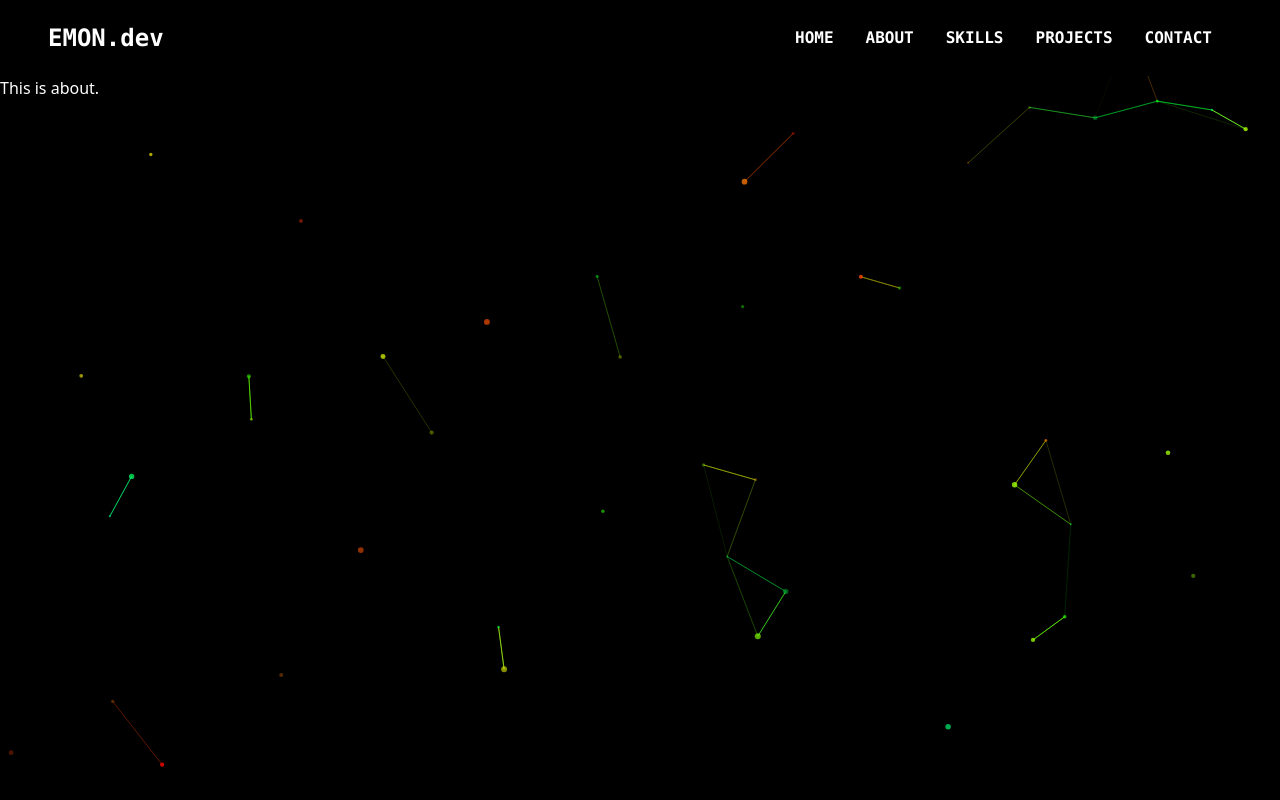
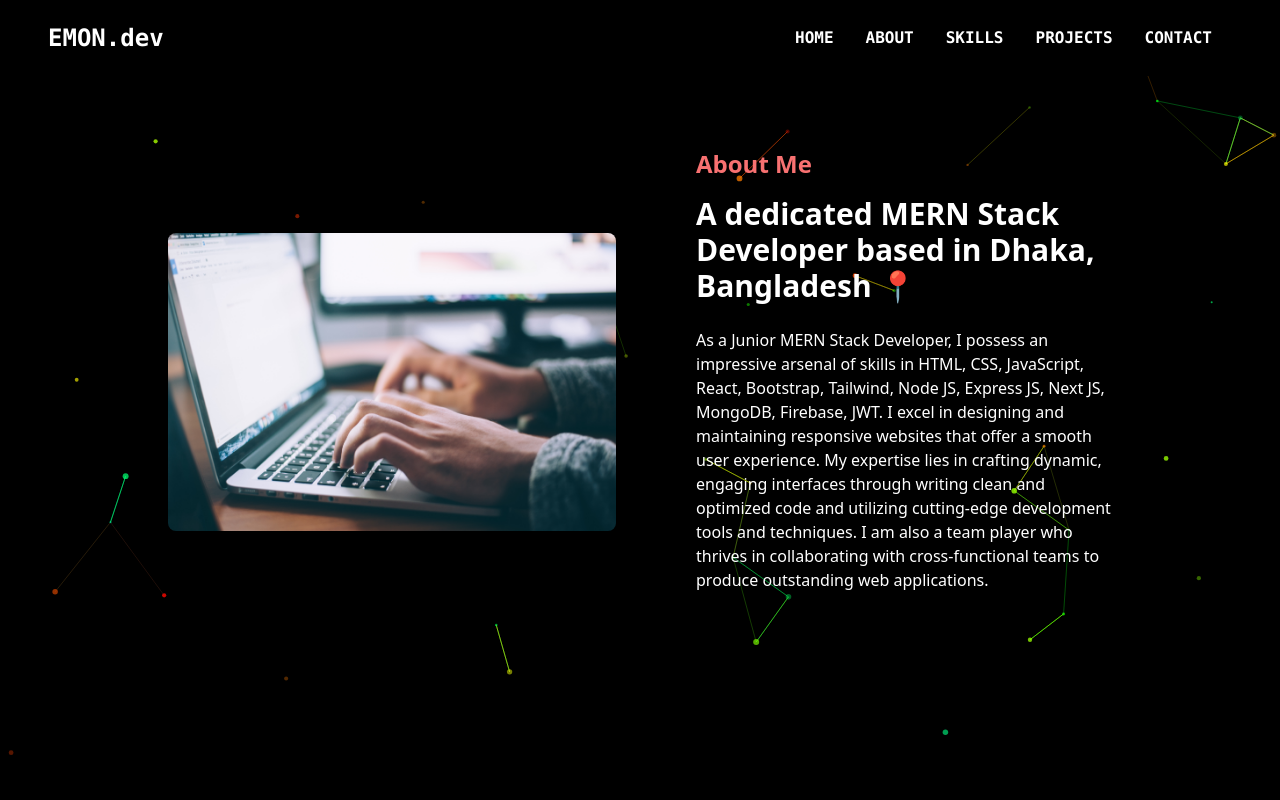
Before and after one commit to jfmemon/vite-portfolio, a React (Vite) app: page /about in a window 1280 px wide. Built offline with nearby package versions, Linux system fonts and the light colour scheme.

Commit message:
about page done

```diff
--- a/src/Pages/About/About.jsx
+++ b/src/Pages/About/About.jsx
@@ -1,8 +1,18 @@
-
+import aboutImage from '../../assets/Images/about.jpg';
 const About = () => {
     return (
         <div className="text-white">
-            <h3>This is about.</h3>
+            <div className="hero lg:mt-14">
+                <div className="hero-content flex-col lg:flex-row lg:gap-20">
+                    <img src={aboutImage} className="max-w-md rounded-lg shadow-2xl hover:scale-110 transition duration-500 cursor-pointer" />
+                    <div className='w-1/3'>
+                        <h3 className="text-2xl font-bold text-red-400">About Me</h3>
+                        <h3 className='text-3xl font-bold mt-4'>A dedicated MERN Stack Developer
+                            based in Dhaka, Bangladesh 📍</h3>
+                        <p className="py-6">As a Junior MERN Stack Developer, I possess an impressive arsenal of skills in HTML, CSS, JavaScript, React, Bootstrap, Tailwind, Node JS, Express JS, Next JS, MongoDB, Firebase, JWT. I excel in designing and maintaining responsive websites that offer a smooth user experience. My expertise lies in crafting dynamic, engaging interfaces through writing clean and optimized code and utilizing cutting-edge development tools and techniques. I am also a team player who thrives in collaborating with cross-functional teams to produce outstanding web applications.</p>
+                    </div>
+                </div>
+            </div>
         </div>
     );
 };
--- a/src/Pages/Portfolio/Portfolio.jsx
+++ b/src/Pages/Projects/Projects.jsx
@@ -1,7 +1,7 @@
 const Portfolio = () => {
     return (
         <div className="text-white">
-           <h3>This is portfolio.</h3>
+            <h3>This is projects.</h3>
         </div>
     );
 };
--- a/src/Pages/Resume/Resume.jsx
+++ /dev/null
@@ -1,10 +0,0 @@
-
-const Resume = () => {
-    return (
-        <div className="text-white">
-            <h3>This is resume.</h3>
-        </div>
-    );
-};
-
-export default Resume;
--- a/src/Pages/Skills/Skills.jsx
+++ b/src/Pages/Skills/Skills.jsx
@@ -1,8 +1,14 @@
 
 const Skills = () => {
     return (
-        <div className="text-white">
-            <h3>This is skills</h3>
+        <div className="text-white p-5">
+            <h3 className="text-3xl font-semibold">My Skills</h3>
+            <div className="grid lg:grid-cols-3 sm:grid-cols-1 mt-3">
+                <div>Frontend</div>
+                <div>Backend</div>
+                <div>Database</div>
+            </div>
+
         </div>
     );
 };
--- a/src/Shared/Header/Header.jsx
+++ b/src/Shared/Header/Header.jsx
@@ -39,7 +39,7 @@ const Header = () => {
             <Typography
                 className="p-1 font-semibold"
             >
-                <Link to="/skills" className="flex items-center justify-center">
+                <Link to="/projects" className="flex items-center justify-center">
                     PROJECTS
                 </Link>
             </Typography>
```
Also changed, not shown: src/Router/Routes.jsx (+3 -8 lines), src/assets/Images/about.jpg (added).
